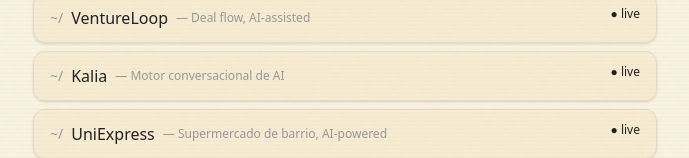
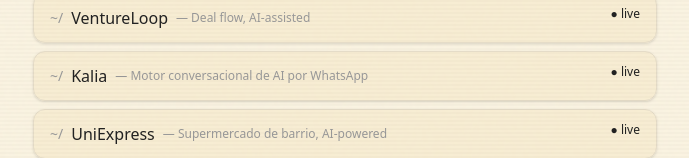
Before and after one commit to angeant/t0t0, a Next.js app: page / in a window 1280 px wide. Shown: the part 301-459 px from the top of the page, without its empty margins (295-984 px from the left). Built offline with nearby package versions, Linux system fonts and the light colour scheme.

Commit message:
Update Kalia tagline: add WhatsApp

```diff
--- a/src/app/page.tsx
+++ b/src/app/page.tsx
@@ -32,7 +32,7 @@
   {
     id: "v2",
     name: "Kalia",
-    tagline: "Motor conversacional de AI",
+    tagline: "Motor conversacional de AI por WhatsApp",
     description: "Motor conversacional de AI aplicado a tareas de seguimiento, carga de datos, análisis y reportes.",
     url: "https://kalia.ai",
     status: "live",
```
